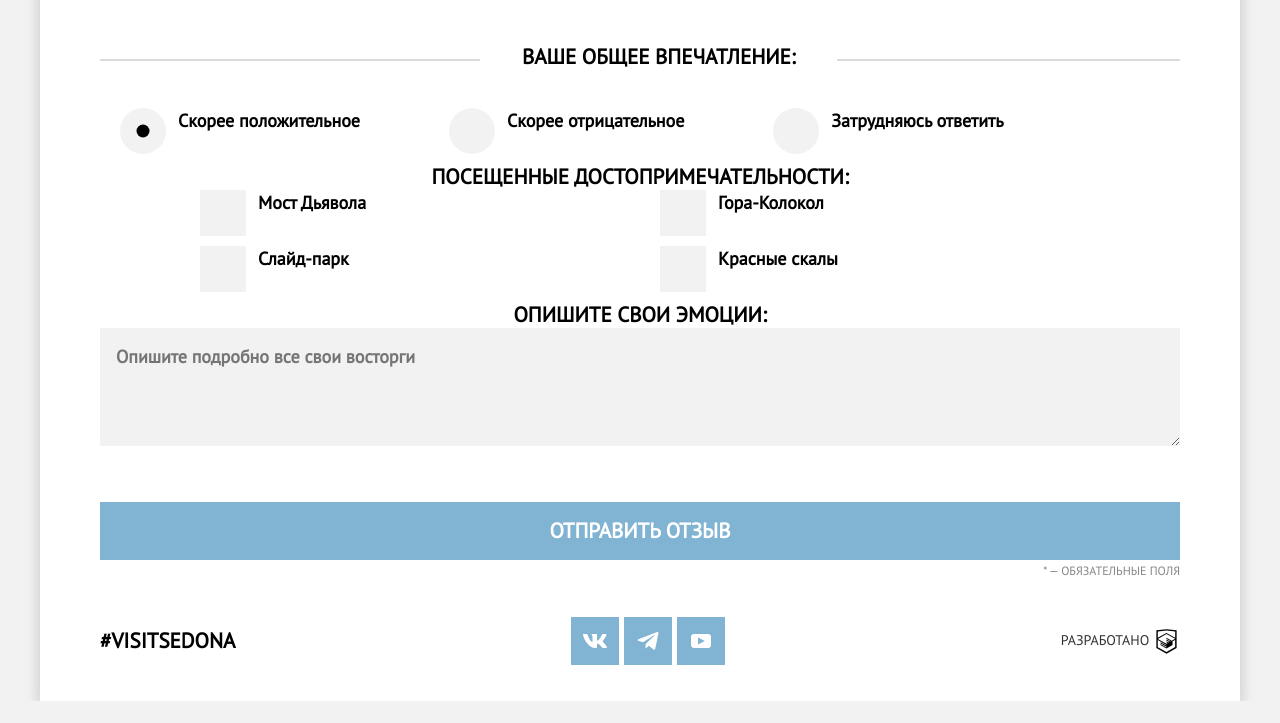
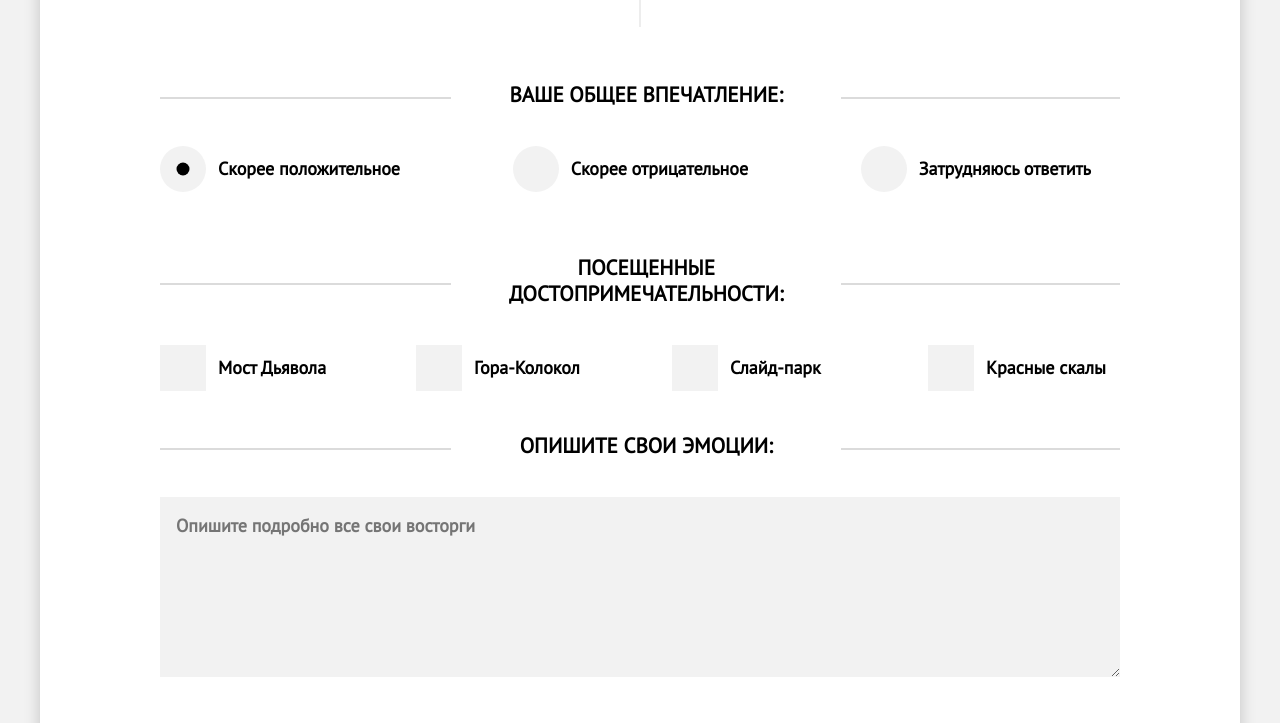
Before and after one commit to htmlacademy-adaptive/2264957-sedona-29, a website: page source/form.html in a window 1280 px wide. Shown: the part 1017-1740 px from the top of the page. Before the commit the page ends 1718 px from the top, so only its background shows below. Drawn offline with nearby package versions, Linux system fonts and the light colour scheme; files that its build step writes are made by us from their sources; files whose address does not match are found by name.

Commit message:
Правки

```diff
--- a/gulpfile.js
+++ b/gulpfile.js
@@ -28,7 +28,6 @@ const server = (done) => {
     cors: true,
     notify: false,
     ui: false,
-    browser: "msedge"
   });
   done();
 }
--- a/source/form.html
+++ b/source/form.html
@@ -106,9 +106,9 @@
 
           <!-- Контакты -->
           <fieldset class="form__about">
-            <div class="form__about-wrapper line-mode">
+
               <legend class="form__about-title title-main">Контактная информация:</legend>
-            </div>
+
             <ul class="form__about-list form__about-list-contacts">
 
               <li class="form__about-item form__about-item-phone form-container ">
@@ -132,7 +132,7 @@
           <!-- Радиокнопки выбора -->
           <fieldset class="form__about">
             <div class="form__about-wrapper line-mode">
-            <legend class="form__about-title title-main">ВАше Общее впечатление:</legend>
+            <legend class="form__about-title form__about-title-line title-main">ВАше Общее впечатление:</legend>
             </div>
             <ul class="form__about-list form__about-list-control">
               <li class="form__about-item form__about-item-control form__about-item-control-radio">
@@ -161,9 +161,9 @@
 
           <!-- Доболнительная информация чекбокс -->
           <fieldset class="form__about">
-
-            <legend class="form__about-title title-main ">посещенные достопримечательности:</legend>
-
+            <div class="form__about-wrapper line-mode">
+            <legend class="form__about-title title-main form__about-title-line">посещенные достопримечательности:</legend>
+            </div>
             <ul class="form__about-list form__about-list-sight">
               <li class="form__about-item form__about-item-control">
                 <label class="control control-sight">
@@ -198,8 +198,9 @@
 
           <!-- Комментарии -->
           <fieldset class="form__about form__about-comment">
-
-            <legend class="form__about-title form__about-title-comment title-main">Опишите свои эмоции:</legend>
+            <div class="form__about-wrapper line-mode">
+            <legend class="form__about-title form__about-title-comment form__about-title-line title-main">Опишите свои эмоции:</legend>
+            </div>
             <textarea class="about-input-comment input-all container" type="text" id="fild-about-comment"
               name="fild-about-comment" placeholder="Опишите подробно все свои восторги" required></textarea>
 
--- a/source/sass/booking.scss
+++ b/source/sass/booking.scss
@@ -21,6 +21,16 @@
   object-fit: cover;
   width: 100%;
   height: 350px;
+  position: absolute;
+  top: 0;
+  left: 0;
+}
+
+.booking__ymap {
+  display: block;
+  position: relative;
+  z-index: 1;
+  height: 350px;
 }
 
 .booking-wrapper {
--- a/source/sass/footer.scss
+++ b/source/sass/footer.scss
@@ -9,6 +9,10 @@
     justify-content: space-between;
     align-items: center;
     padding: 36px 60px;
+  }
+
+  @include m.desktop {
+    padding: 36px 120px;
   }
 }
 
--- a/source/sass/form.scss
+++ b/source/sass/form.scss
@@ -1,11 +1,33 @@
 @use "../sass/mixins/media.scss"as m;
 
 .form {
+
+  @include m.tablet {
   padding: 0 60px;
+  }
+
+  @include m.desktop {
+    padding: 0 120px;
+  }
 }
 
+.form__about-title {
+  margin-bottom: 20px;
 
-.form__about-title::before {
+  @include m.tablet {
+    margin-bottom: 38px;
+    width: 310px;
+  }
+}
+
+.form__about-title-line {
+
+  @include m.tablet {
+    margin-bottom: 0;
+  }
+}
+
+.form__about::before {
   content: "";
   display: block;
   border-bottom: 1px solid #e5e5e5e5;
@@ -52,9 +74,19 @@
 }
 
 .form__about-list-sight {
+
+  @include m.tablet {
   padding: 0 80px;
   display: grid;
   grid-template-columns: 1fr 1fr;
+  margin-bottom: 42px;
+  }
+
+  @include m.desktop {
+    padding: 0;
+    grid-template-columns: 1fr 1fr 1fr 1fr;
+    gap: 64px;
+  }
 }
 
 .input-all {
@@ -94,7 +126,7 @@
 .control {
   position: relative;
   display: block;
-  padding-left: 58px;
+  padding: 10px 0 10px 58px;
 }
 
 .control-mark {
@@ -132,12 +164,25 @@
 }
 
 .form__about-list-control {
+
+  @include m.tablet {
   display: flex;
   flex-wrap: wrap;
+  margin-bottom: 63px;
+  }
+
+  @include m.desktop {
+    justify-content: space-between;
+  }
 }
 
 .form__about-item-control {
   margin-bottom: 30px;
+
+  @include m.desktop {
+    padding: 0;
+    margin: 0;
+  }
 }
 
 .form__about-item-control-radio {
@@ -146,17 +191,29 @@
   @include m.tablet {
     margin-right: 49px;
   }
+
+  @include m.tablet {
+    margin-right: 29px;
+    justify-content: space-between;
+  }
 }
 
 .about-input-comment {
   padding-bottom: 50px;
   border: none;
+
+  @include m.tablet {
+    padding-bottom: 112px;
+  }
 }
 
 .form__button {
-  margin-top: 56px;
   padding: 16px 49px;
   width: 100%;
+
+  @include m.tablet {
+    width: 324px;
+  }
 }
 
 .form__legend {
@@ -180,6 +237,10 @@
     margin-bottom: 55px;
   }
 
+  @include m.desktop {
+    column-gap: 100px;
+  }
+
   &::before {
 
     @include m.tablet {
@@ -192,6 +253,17 @@
     transform: translateX(-50%);
     display: block;
     }
+  }
+}
+
+.form__about-bottom {
+  margin-top: 53px;
+
+  @include m.tablet {
+    display: flex;
+    justify-content: space-between;
+    align-items: center;
+    margin-bottom: 64px;
   }
 }
 
@@ -265,7 +337,7 @@
 
   @include m.tablet {
     height: 7px;
-    width: calc(50% - 160px);
+    width: calc(47% - 160px);
     border-bottom: 2px solid #dbdbdb;
   }
 
@@ -273,9 +345,12 @@
 }
 
 .line-mode::after {
+
+  @include m.tablet {
   content: "";
   height: 7px;
   width: 10px;
   border-bottom: 2px solid #dbdbdb;
   flex-grow: 1;
+  }
 }
```
Also changed, not shown: source/index.html (+8 -0 lines), source/js/map.js (added, +49 -0 lines), source/img/icons/map-marker.png (added).
